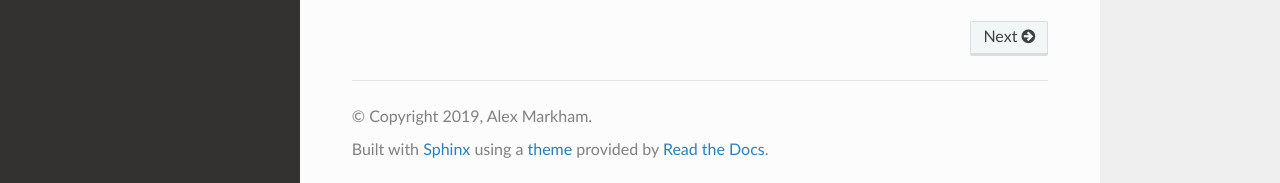
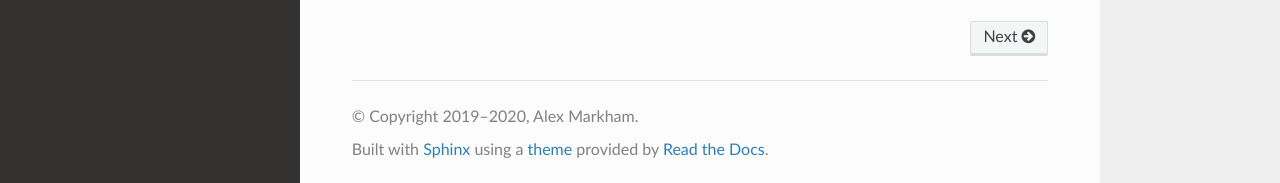
Before and after one commit to Alex-Markham/medil, a Sphinx documentation site: the page built from docs/index.rst, in a window 1280 px wide and 900 px high, scrolled down 662 px. Shown: the part 714-897 px from the top of the window. Built offline with Sphinx 7.4.7 and the Read the Docs theme 2.0.0, drawn with Linux system fonts in a browser that asks for light colours; pages that are not in the unit, such as notebooks, are missing from menus.

Commit message:
added copyright date

```diff
--- a/docs/conf.py
+++ b/docs/conf.py
@@ -19,7 +19,7 @@ import sphinx_rtd_theme
 
 # -- Project information -----------------------------------------------------
 project = 'MeDIL'
-copyright = '2019, Alex Markham'
+copyright = '2019–2020, Alex Markham'
 author = 'Alex Markham'
 
 
```
